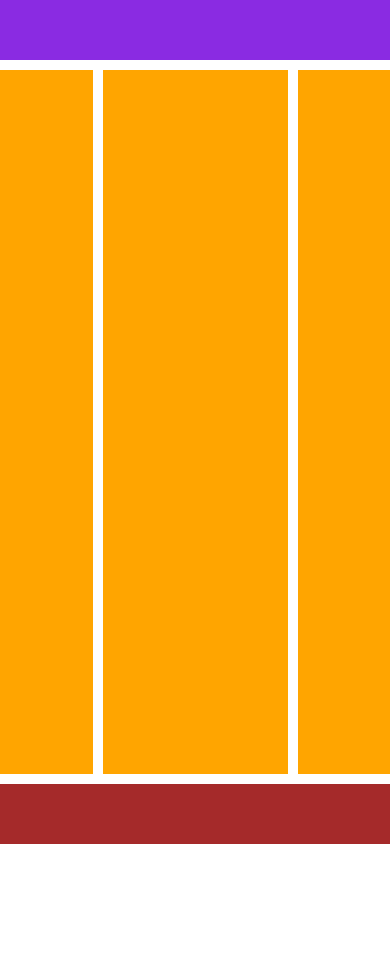
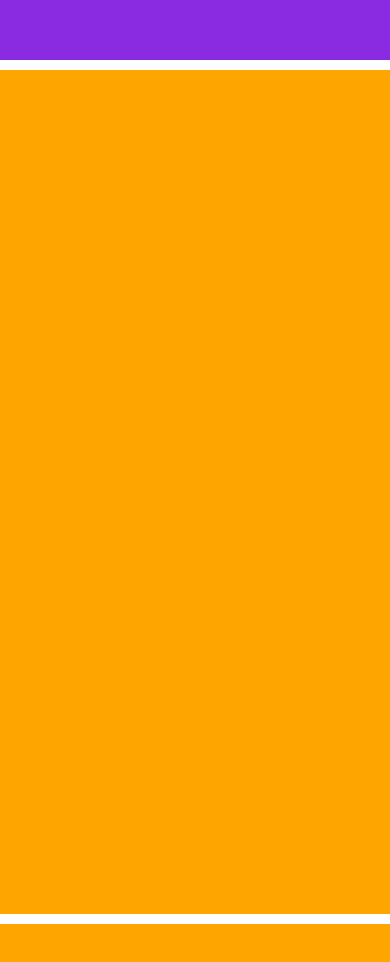
Before and after one commit to ifpi-picos/layout-responsivo-JJ3040, a plain HTML site: page responsivo.html in a window 390 px wide. Shown: the top 962 px of the page. Before the commit the page ends 844 px from the top, so only its background shows below. Drawn offline with Linux system fonts and the light colour scheme.

Commit message:
Atualizar o responsivo.css
Agora sim é "responsivo"

```diff
--- a/responsivo.css
+++ b/responsivo.css
@@ -23,6 +23,8 @@ main{
   display: flex;
   gap: 10px;
   padding: 10px 0;
+  flex-wrap: wrap;
+  justify-content: space-around;
 }
 main div{
   flex-grow: 1;
@@ -33,3 +35,17 @@ main div{
 .dobro{
   flex-grow: 2;
 }
+@media (max-width: 768px){
+  main{
+    height: auto;
+  }
+  main div{
+    width: 45%;
+    height: 100vh;
+  }
+}
+@media (max-width: 576px){
+  main div{
+    width: 98%;
+  }
+}
```
